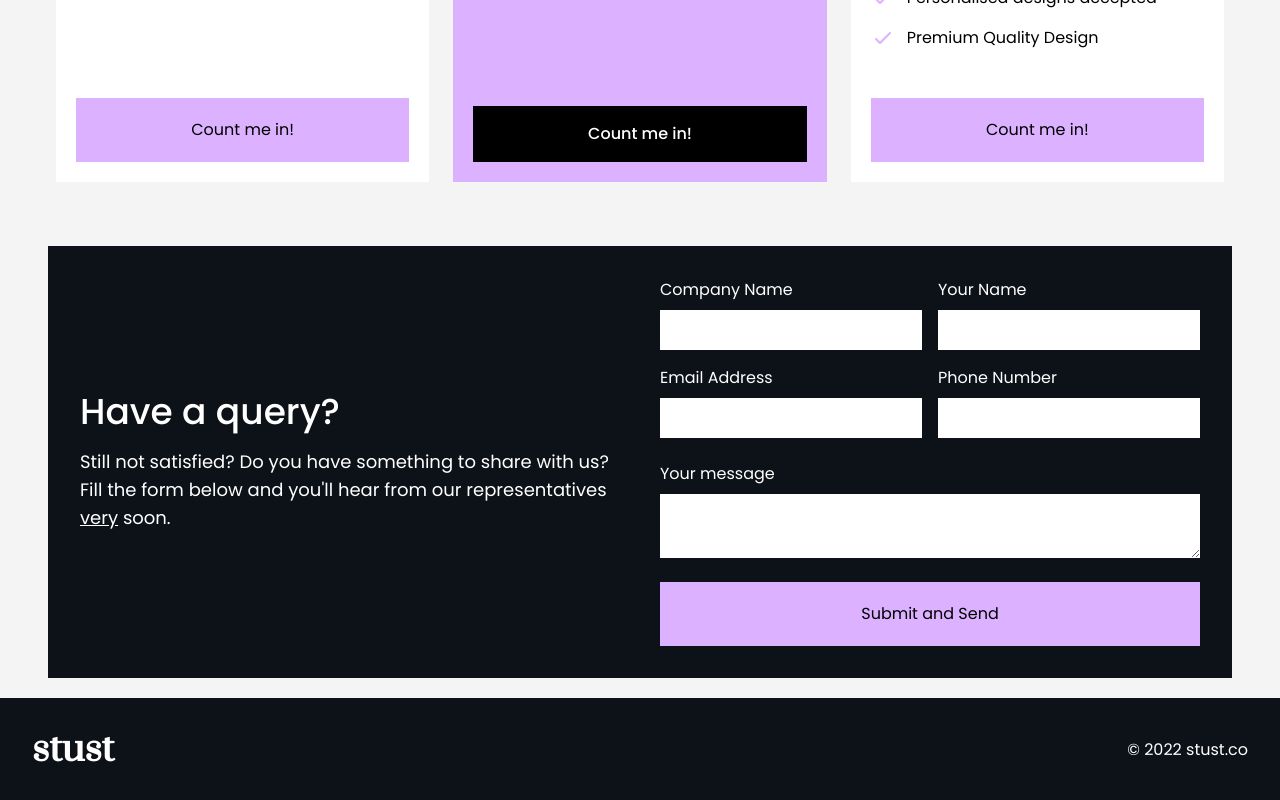
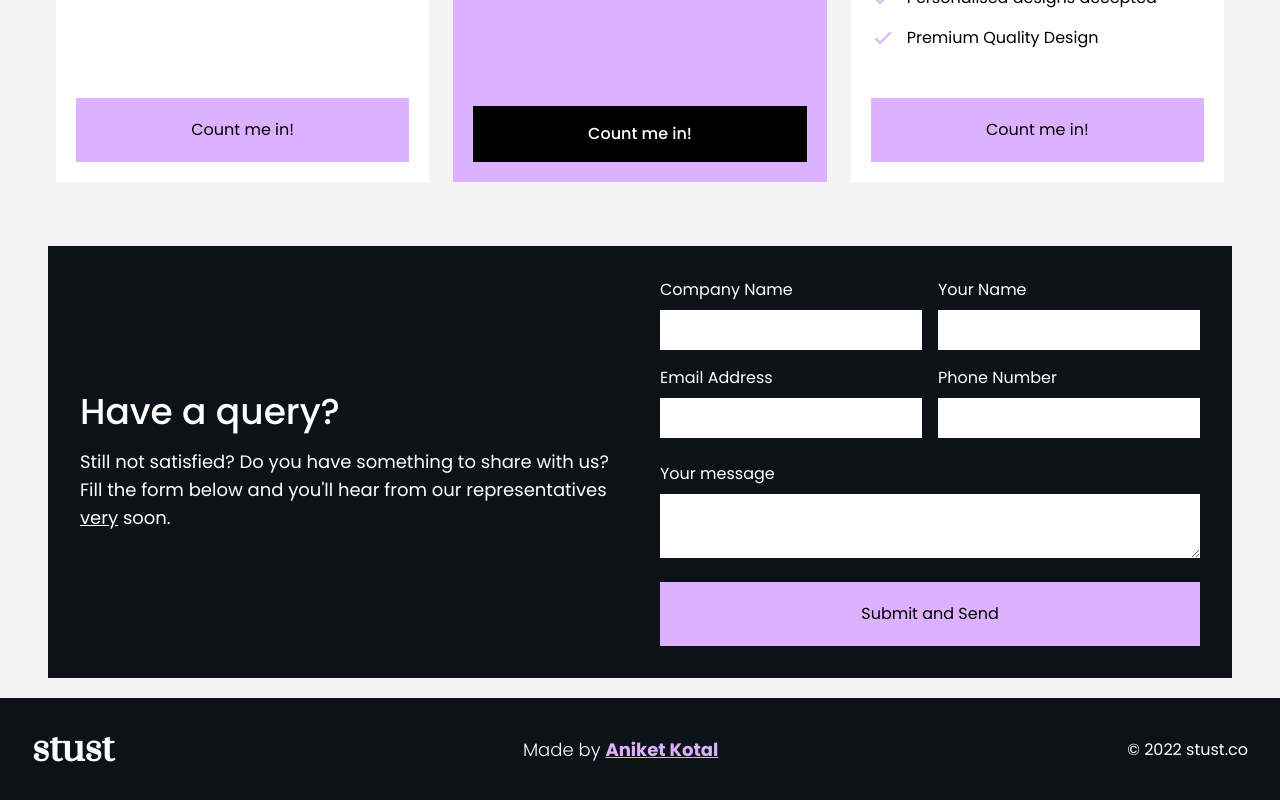
Before and after one commit to mightykillrr/stust_card_website, a Vue app: page / in a window 1280 px wide. Shown: the part 4550-5350 px from the top of the page. Built offline with nearby package versions, Linux system fonts and the light colour scheme.

Commit message:
added credits

```diff
--- a/src/components/layout/TheFooter.vue
+++ b/src/components/layout/TheFooter.vue
@@ -1,20 +1,14 @@
 <template>
   <div class="flex bg-dblue text-white items-center justify-between py-8 px-8">
     <h3 class="font-logo font-semibold text-4xl">stust</h3>
-    <!-- <ul class="flex gap-7 font-extralight">
-      <li class="hover:border-b-2 border-llgray">
-        <a href="#aboutus">About us</a>
-      </li>
-      <li class="hover:border-b-2 border-llgray">
-        <a href="#features">Features</a>
-      </li>
-      <li class="hover:border-b-2 border-llgray">
-        <a href="#pricing">Pricing</a>
-      </li>
-      <li class="hover:border-b-2 border-llgray">
-        <a href="#contactus">Contact us</a>
-      </li>
-    </ul> -->
+    <span class="text-lg font-light">
+      Made by
+      <a
+        href="https://github.com/mightykillrr"
+        class="text-primary underline font-bold"
+        >Aniket Kotal</a
+      >
+    </span>
 
     <span>&copy; 2022 stust.co</span>
   </div>
```
